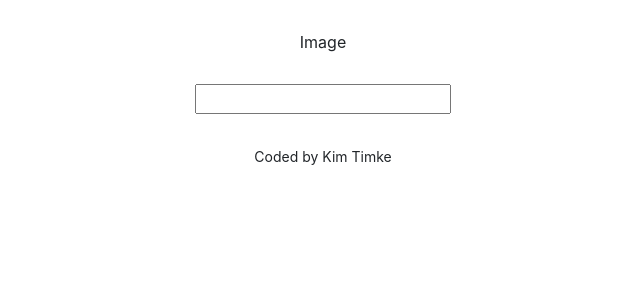
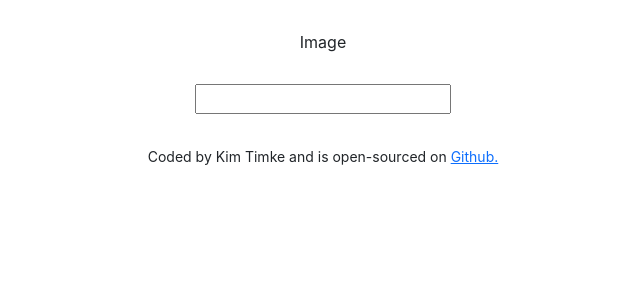
Before and after one commit to kimtimke/react-dictionaryapp, a React (Create React App) app: page / in a window 1280 px wide. Shown: the top 300 px of the page, without its empty margins (317-957 px from the left). Built offline with nearby package versions, Linux system fonts and the light colour scheme.

Commit message:
added Github link

```diff
--- a/src/App.js
+++ b/src/App.js
@@ -10,7 +10,15 @@
           <Dictionary />
         </main>
         <footer className="App-footer">
-          <small>Coded by Kim Timke</small>
+          <small>
+            Coded by Kim Timke and is open-sourced on{" "}
+            <a
+              href="https://github.com/kimtimke/react-dictionaryapp"
+              target="_blank"
+            >
+              Github.
+            </a>
+          </small>
         </footer>
       </div>
     </div>
```
